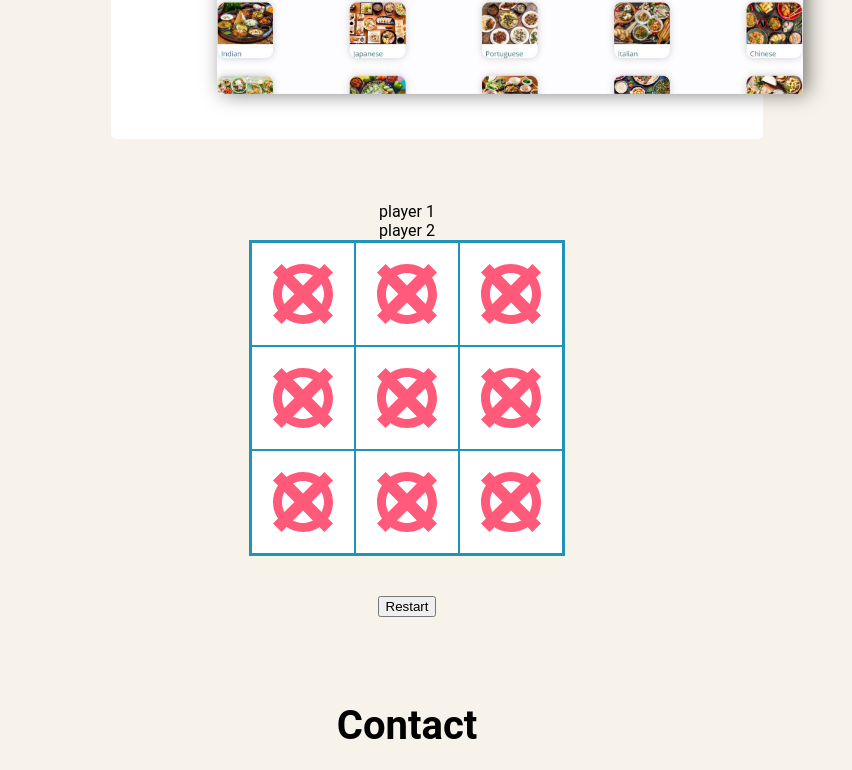
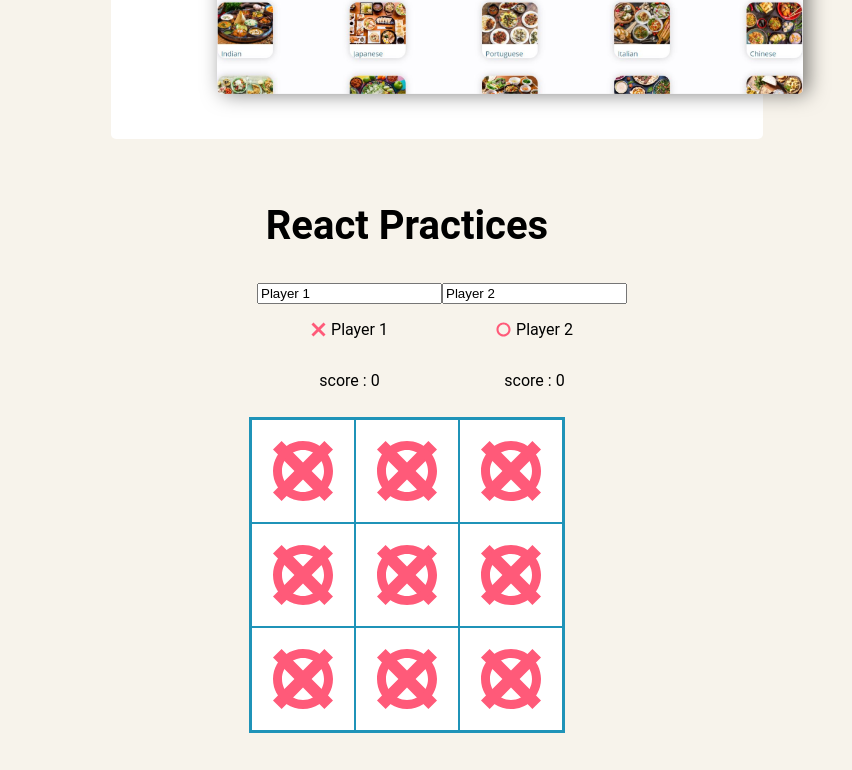
Before and after one commit to Thomas-wagon/Portfolio, a Gatsby site: page / in a window 1280 px wide. Shown: the part 2610-3380 px from the top of the page, without its empty margins (233-1085 px from the left). Built offline with nearby package versions, Linux system fonts and the light colour scheme; Gatsby itself is replaced by a stand-in of ours.

Commit message:
name changed method done

```diff
--- a/src/components/tictactoe.js
+++ /dev/null
@@ -1,64 +0,0 @@
-import React from "react"
-import "../styles/tictactoe.scss"
-
-import Cross from "../images/cross.svg"
-import Circle from "../images/circle.svg"
-
-const Tictactoe = () => {
-  return (
-    <div className="grille">
-      <div className="">
-        <div>player 1</div>
-        <div>player 2</div>
-      </div>
-      <table>
-        <tr>
-          <td>
-            <img className="choice" src={Cross} alt="cross" />
-            <img className="choice" src={Circle} alt="circle" />
-          </td>
-          <td>
-            <img className="choice" src={Cross} alt="cross" />
-            <img className="choice" src={Circle} alt="circle" />
-          </td>
-          <td>
-            <img className="choice" src={Cross} alt="cross" />
-            <img className="choice" src={Circle} alt="circle" />
-          </td>
-        </tr>
-        <tr>
-          <td>
-            <img className="choice" src={Cross} alt="cross" />
-            <img className="choice" src={Circle} alt="circle" />
-          </td>
-          <td>
-            <img className="choice" src={Cross} alt="cross" />
-            <img className="choice" src={Circle} alt="circle" />
-          </td>
-          <td>
-            <img className="choice" src={Cross} alt="cross" />
-            <img className="choice" src={Circle} alt="circle" />
-          </td>
-        </tr>
-        <tr>
-          <td>
-            <img className="choice" src={Cross} alt="cross" />
-            <img className="choice" src={Circle} alt="circle" />
-          </td>
-          <td>
-            <img className="choice" src={Cross} alt="cross" />
-            <img className="choice" src={Circle} alt="circle" />
-          </td>
-          <td>
-            <img className="choice" src={Cross} alt="cross" />
-            <img className="choice" src={Circle} alt="circle" />
-          </td>
-        </tr>
-      </table>
-
-      <button className="restart">Restart</button>
-    </div>
-  )
-}
-
-export default Tictactoe
--- /dev/null
+++ b/src/components/tictactoe/player/player.js
@@ -0,0 +1,20 @@
+import React from "react"
+import "./player.scss"
+import Cross from "../../../images/cross.svg"
+import Circle from "../../../images/circle.svg"
+
+const player = props => {
+  console.log(props)
+  return (
+    <div className="player">
+      <input type="text" onChange={props.changed} value={props.name} />
+      <div className="identity">
+        <img src={props.sign} alt="sign" />
+        <p>{props.name}</p>
+      </div>
+      <p>score : {props.score}</p>
+    </div>
+  )
+}
+
+export default player
--- /dev/null
+++ b/src/components/tictactoe/player/player.scss
@@ -0,0 +1,14 @@
+.player {
+  display: flex;
+  flex-direction: column;
+  justify-content: center;
+  align-items: center;
+  .identity {
+    display: flex;
+
+    img {
+      width: 15px;
+      padding-right: 5px;
+    }
+  }
+}
--- /dev/null
+++ b/src/components/tictactoe/tictactoe.js
@@ -0,0 +1,110 @@
+import React, { useState } from "react"
+
+// style
+import "../../styles/tictactoe.scss"
+
+// components
+import Cross from "../../images/cross.svg"
+import Circle from "../../images/circle.svg"
+import Player from "../tictactoe/player/player"
+
+// original states
+const Tictactoe = props => {
+  const [playersState, setPlayersState] = useState({
+    players: [
+      { id: "1", name: "Player 1", sign: Cross, score: 0 },
+      { id: "2", name: "Player 2", sign: Circle, score: 0 },
+    ],
+  })
+
+  // methodes
+  // methode to change the name of the player when typing
+  const nameChangedHandler = (event, id) => {
+    const playerIndex = playersState.players.findIndex(p => {
+      return p.id === id
+    })
+
+    const player = {
+      ...playersState.players[playerIndex],
+    }
+
+    player.name = event.target.value
+
+    const players = [...playersState.players]
+    players[playerIndex] = player
+
+    setPlayersState({ players: players })
+  }
+  // methode to display a circle or a cross when click on a location
+  const locationSelectedHandler = () => {}
+
+  // render
+  return (
+    <div id="practices" className="practices">
+      <h2>React Practices</h2>
+      <div className="score">
+        {playersState.players.map(player => {
+          return (
+            <Player
+              name={player.name}
+              sign={player.sign}
+              score={player.score}
+              key={player.id}
+              changed={event => nameChangedHandler(event, player.id)}
+            />
+          )
+        })}
+      </div>
+      <div className="grille">
+        <table>
+          <tr>
+            <td onclick={locationSelectedHandler}>
+              <img className="choice" src={Cross} alt="cross" />
+              <img className="choice" src={Circle} alt="circle" />
+            </td>
+            <td>
+              <img className="choice" src={Cross} alt="cross" />
+              <img className="choice" src={Circle} alt="circle" />
+            </td>
+            <td>
+              <img className="choice" src={Cross} alt="cross" />
+              <img className="choice" src={Circle} alt="circle" />
+            </td>
+          </tr>
+          <tr>
+            <td>
+              <img className="choice" src={Cross} alt="cross" />
+              <img className="choice" src={Circle} alt="circle" />
+            </td>
+            <td>
+              <img className="choice" src={Cross} alt="cross" />
+              <img className="choice" src={Circle} alt="circle" />
+            </td>
+            <td>
+              <img className="choice" src={Cross} alt="cross" />
+              <img className="choice" src={Circle} alt="circle" />
+            </td>
+          </tr>
+          <tr>
+            <td>
+              <img className="choice" src={Cross} alt="cross" />
+              <img className="choice" src={Circle} alt="circle" />
+            </td>
+            <td>
+              <img className="choice" src={Cross} alt="cross" />
+              <img className="choice" src={Circle} alt="circle" />
+            </td>
+            <td>
+              <img className="choice" src={Cross} alt="cross" />
+              <img className="choice" src={Circle} alt="circle" />
+            </td>
+          </tr>
+        </table>
+
+        <button className="restart">Restart</button>
+      </div>
+    </div>
+  )
+}
+
+export default Tictactoe
--- a/src/pages/index.js
+++ b/src/pages/index.js
@@ -8,7 +8,7 @@ import Navbar from "../components/navbar"
 import About from "../components/about"
 import Projects from "../components/projects"
 import Contact from "../components/contact"
-import Tictactoe from "../components/tictactoe"
+import Tictactoe from "../components/tictactoe/tictactoe"
 
 // import images
 import Oglake from "../images/og_lake.png"
--- a/src/styles/tictactoe.scss
+++ b/src/styles/tictactoe.scss
@@ -1,10 +1,20 @@
+.practices {
+  display: flex;
+  flex-direction: column;
+  align-items: center;
+
+  .score {
+    display: flex;
+    justify-content: space-around;
+    width: 300px;
+  }
+
   .grille {
     display: flex;
     justify-content: center;
     align-items: center;
     flex-direction: column;
     height: 400px;
-  padding: 40px;
 
     table {
       background: #1f93b8;
@@ -33,3 +43,4 @@
       margin-top: 40px;
     }
   }
+}
```
Lines whose indentation alone changed are shown as unchanged.
